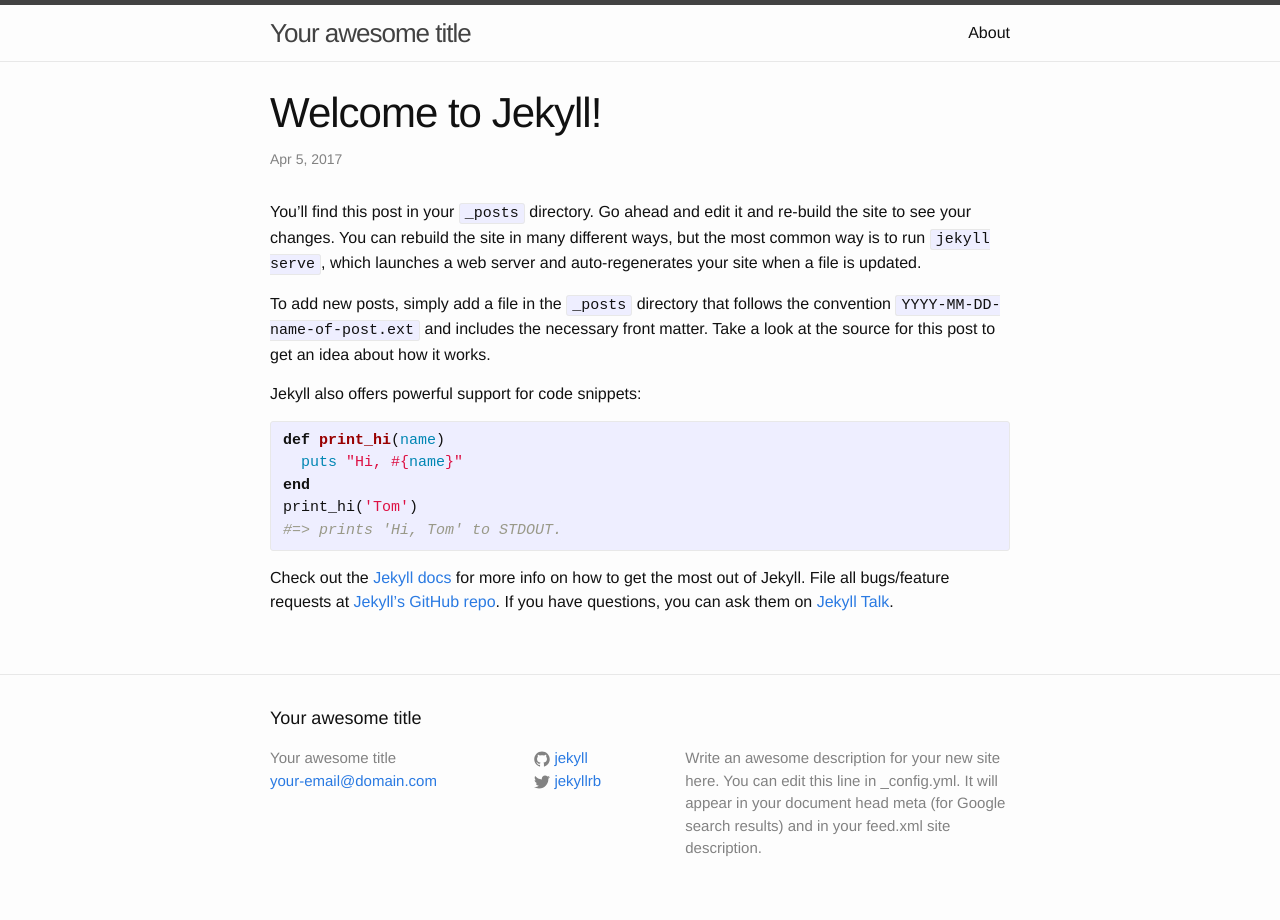
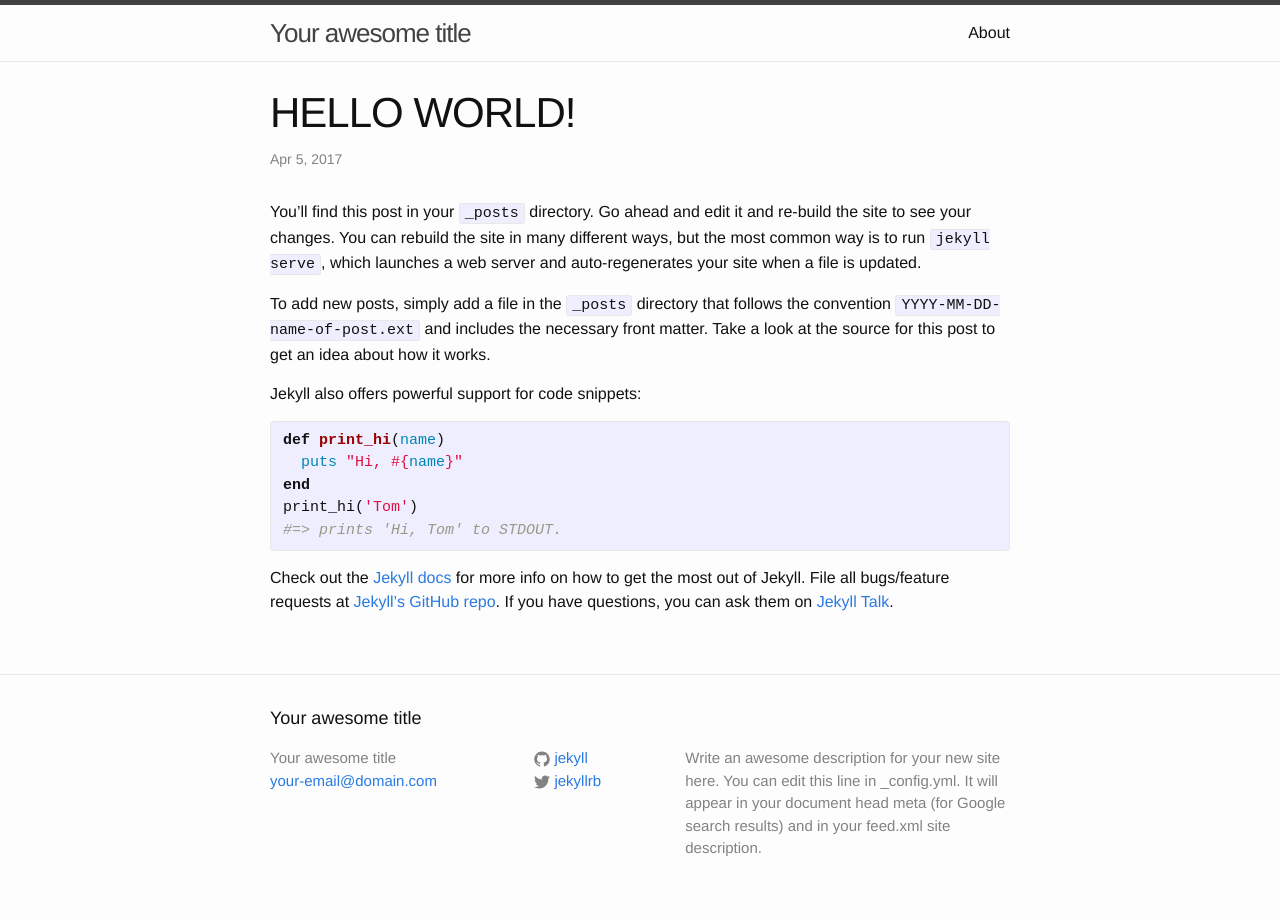
Before and after one commit to themarchive/themarchive.github.io, a Jekyll site: the page built from _posts/2017-04-05-welcome-to-jekyll.markdown, in a window 1280 px wide. Built offline with Jekyll 4.4.1, drawn with Linux system fonts in a browser that asks for light colours.

Commit message:
Update 2017-04-05-welcome-to-jekyll.markdown

```diff
--- a/_posts/2017-04-05-welcome-to-jekyll.markdown
+++ b/_posts/2017-04-05-welcome-to-jekyll.markdown
@@ -1,6 +1,6 @@
 ---
 layout: post
-title:  "Welcome to Jekyll!"
+title:  "HELLO WORLD!"
 date:   2017-04-05 17:39:04 +0000
 categories: jekyll update
 ---
```
